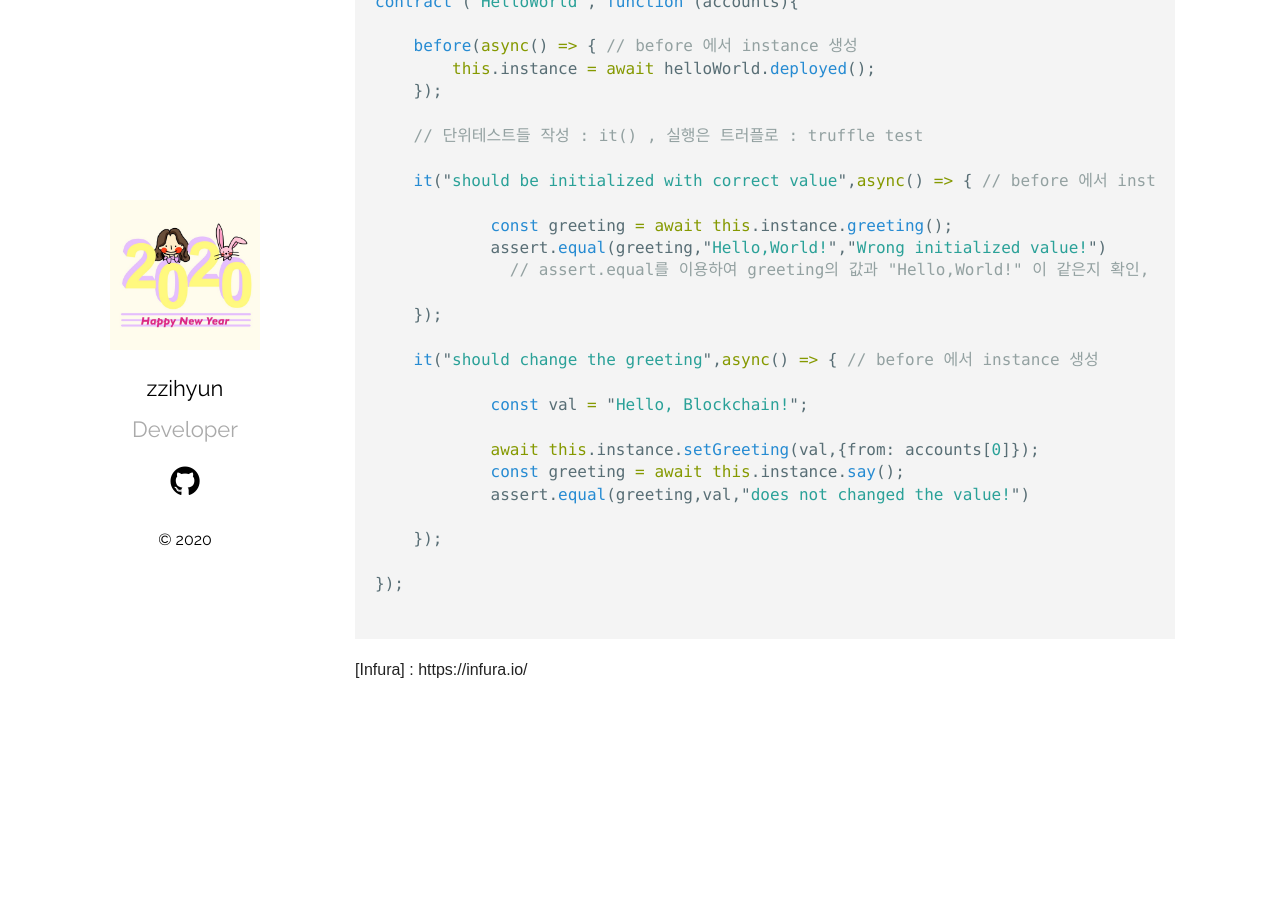
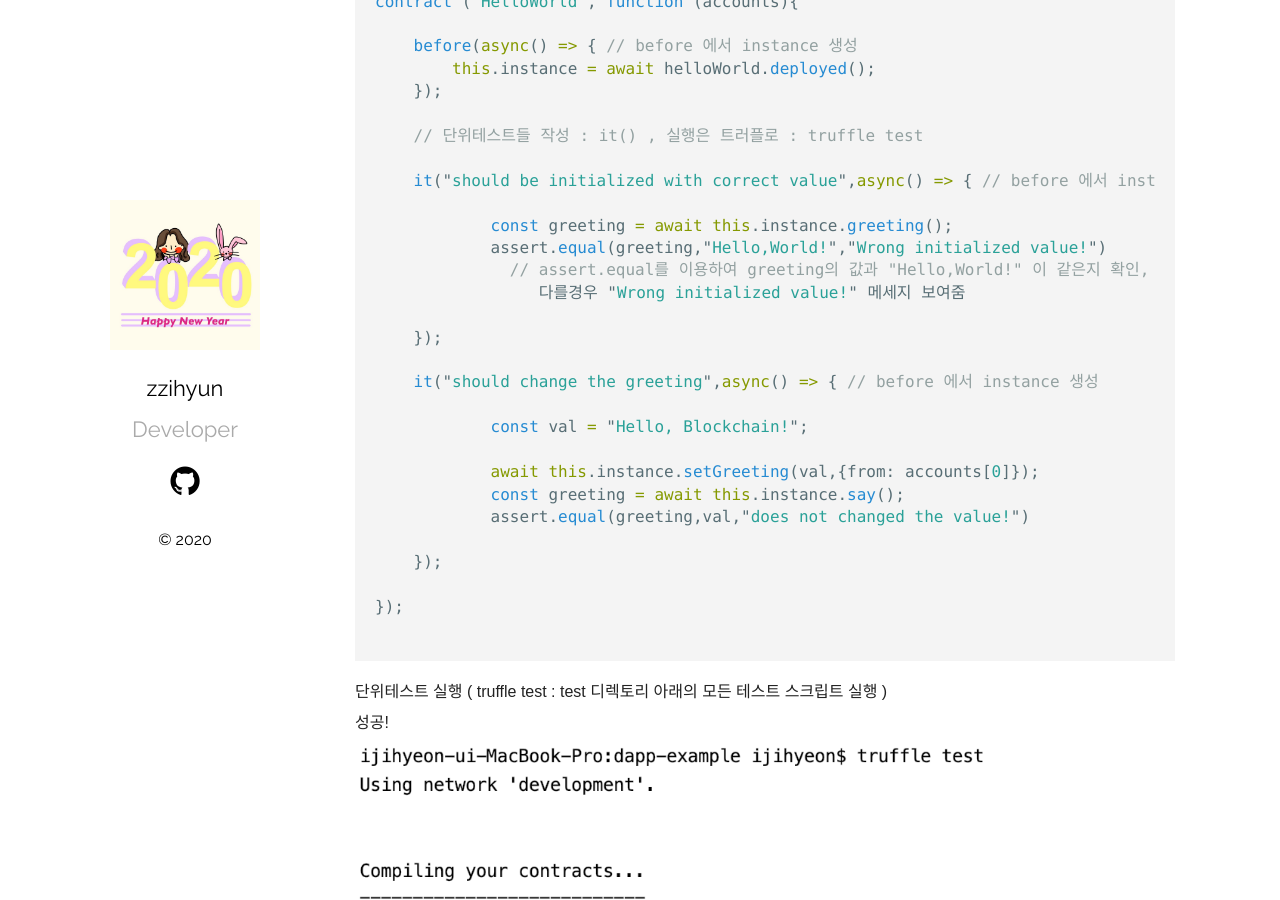
Before and after one commit to jhhhj1002/jhhhj1002.github.io, a Jekyll site: the page built from _posts/2020-03-27-Truffle-in-Blockchain-02.markdown, in a window 1280 px wide and 900 px high, scrolled down 7962 px. Built offline with Jekyll 4.4.1, drawn with Linux system fonts in a browser that asks for light colours; before the commit the page ends 8692 px from its top, so only the background shows below that.

Commit message:
Update 2020-03-27-Truffle-in-Blockchain-02.markdown

````diff
--- a/_posts/2020-03-27-Truffle-in-Blockchain-02.markdown
+++ b/_posts/2020-03-27-Truffle-in-Blockchain-02.markdown
@@ -153,7 +153,8 @@ contract ("HelloWorld", function (accounts){
 
             const greeting = await this.instance.greeting();
             assert.equal(greeting,"Hello,World!","Wrong initialized value!")
-              // assert.equal를 이용하여 greeting의 값과 "Hello,World!" 이 같은지 확인, 다를경우 "Wrong initialized value!" 메세지 보여줌
+              // assert.equal를 이용하여 greeting의 값과 "Hello,World!" 이 같은지 확인,
+                 다를경우 "Wrong initialized value!" 메세지 보여줌
 
     });
 
@@ -171,8 +172,9 @@ contract ("HelloWorld", function (accounts){
 
 ```
 
-
-
+단위테스트 실행 ( truffle test : test 디렉토리 아래의 모든 테스트 스크립트 실행 )
+  성공!
+<img src="/assets/imgs/Blockchain&Truffle_23.png" width="80%" height="45%" >
 
 
 
````
